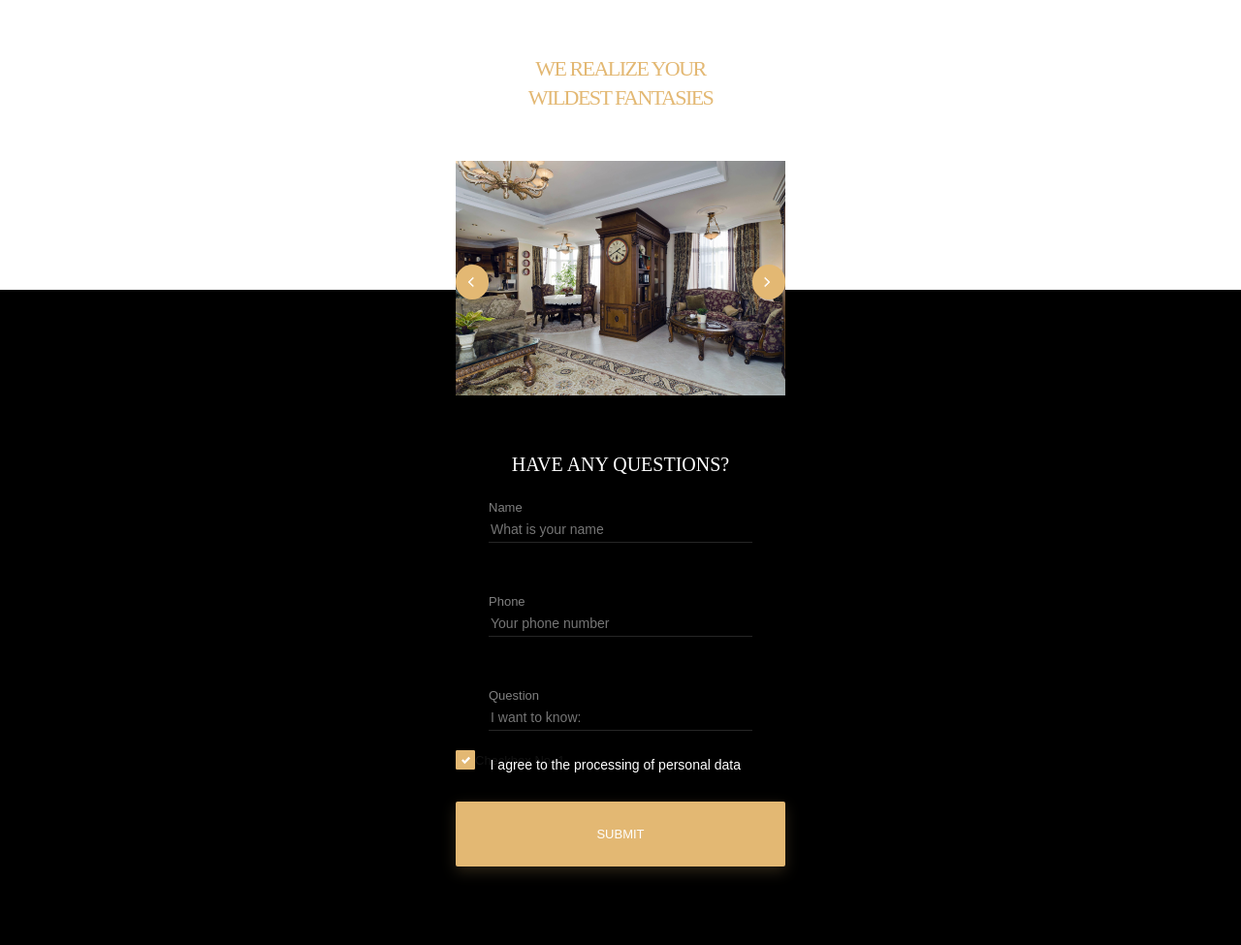
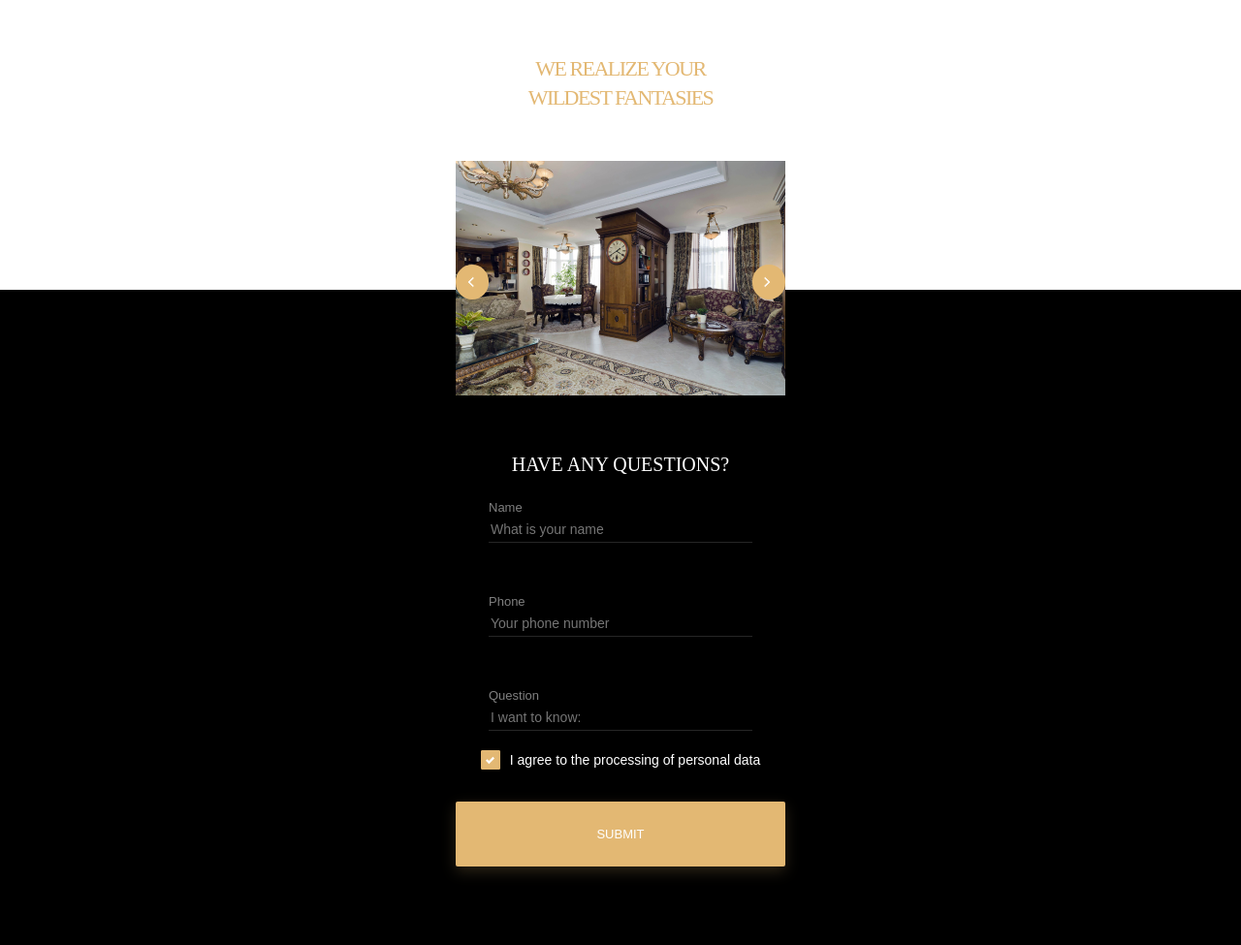
Before and after one commit to AnastasijaMK/skillfactory_module3_KuzminaAnM, a plain HTML site: page index.html in a window 1280 px wide. Shown: the part 3744-4719 px from the top of the page at 97% size. Drawn offline with Linux system fonts and the light colour scheme; files whose address does not match are found by name.

Commit message:
Add files via upload

```diff
--- a/index.html
+++ b/index.html
@@ -104,8 +104,8 @@
  		</form>
  		<div class="container_checkbox">
  			<input type="checkbox" checked="checked" class="custom-checkbox" id="happy">
- 			<label for="happy" class="happy">Checkbox No. 1</label>
-            <span class="checkbox_text">I agree to the processing of personal data</span>
+ 			<label for="happy" class="happy"><span>I agree to the processing of personal data</span></label>
+            <span class="checkbox_text"></span>
  		</div>
  		</div>
  	</section>
@@ -197,9 +197,9 @@
  				<label class="phone1">Phone<input type="text" placeholder="Your phone number"></label>
  				<label class="email1">Email<input type="text" placeholder="Your email"></label>
  				<div class="container_checkbox">
-            <input type="checkbox" checked="checked" class="custom-checkbox custom-checkbox1" id="happy">
-            <label for="happy" class="happy happy1">Checkbox No. 1</label>
-            <span class="checkbox_text checkbox_text1">I agree to the processing of personal data</span>
+            <input type="checkbox" checked="checked" class="custom-checkbox custom-checkbox1" id="happy1">
+            <label for="happy1" class="happy happy1"><span>I agree to the processing of personal data</span></label>
+            <span class="checkbox_text checkbox_text1"></span>
         </div>
          <br>
  			    <button type="submit" class="button3">Call the measurer</button>
@@ -311,9 +311,9 @@
     			</div>
  				<label class="email1">Question<input type="text" placeholder="I want to know:"></label>
  				<div class="container_checkbox">
-            <input type="checkbox" checked="checked" class="custom-checkbox custom-checkbox1" id="happy">
-            <label for="happy" class="happy happy1">Checkbox No. 1</label>
-            <span class="checkbox_text checkbox_text1">I agree to the processing of personal data</span>
+            <input type="checkbox" checked="checked" class="custom-checkbox custom-checkbox1" id="happy2">
+            <label for="happy2" class="happy happy1"><span>I agree to the processing of personal data</span></label>
+            <span class="checkbox_text checkbox_text1"></span>
         </div>
                  <br>
  			    <button type="submit" class="button2">Submit</button>
--- a/style/style.css
+++ b/style/style.css
@@ -353,6 +353,10 @@ input {
     margin-bottom: 35px;
 }
 
+.container_checkbox {
+	text-align: center;
+}
+
 .custom-checkbox {
   position: absolute;
   z-index: -1;
@@ -382,7 +386,6 @@ input {
   background-repeat: no-repeat;
   background-position: center center;
   background-size: 50% 50%;
-  margin-left: -55px;
 }
 
 .custom-checkbox1+label::before {
@@ -406,19 +409,14 @@ input {
 
 .happy {
 	color: white;
+	font-size: 14px;
+}
+
+.happy span {
+	margin-left: 10px;
 }
 
 .happy1 {
-	color: #131313;
-}
-
-
-.checkbox_text {
-	margin-left: -80px;
-	font-size: 14px;
-}
-
-.checkbox_text1 {
 	color: white;
 }
 
```
